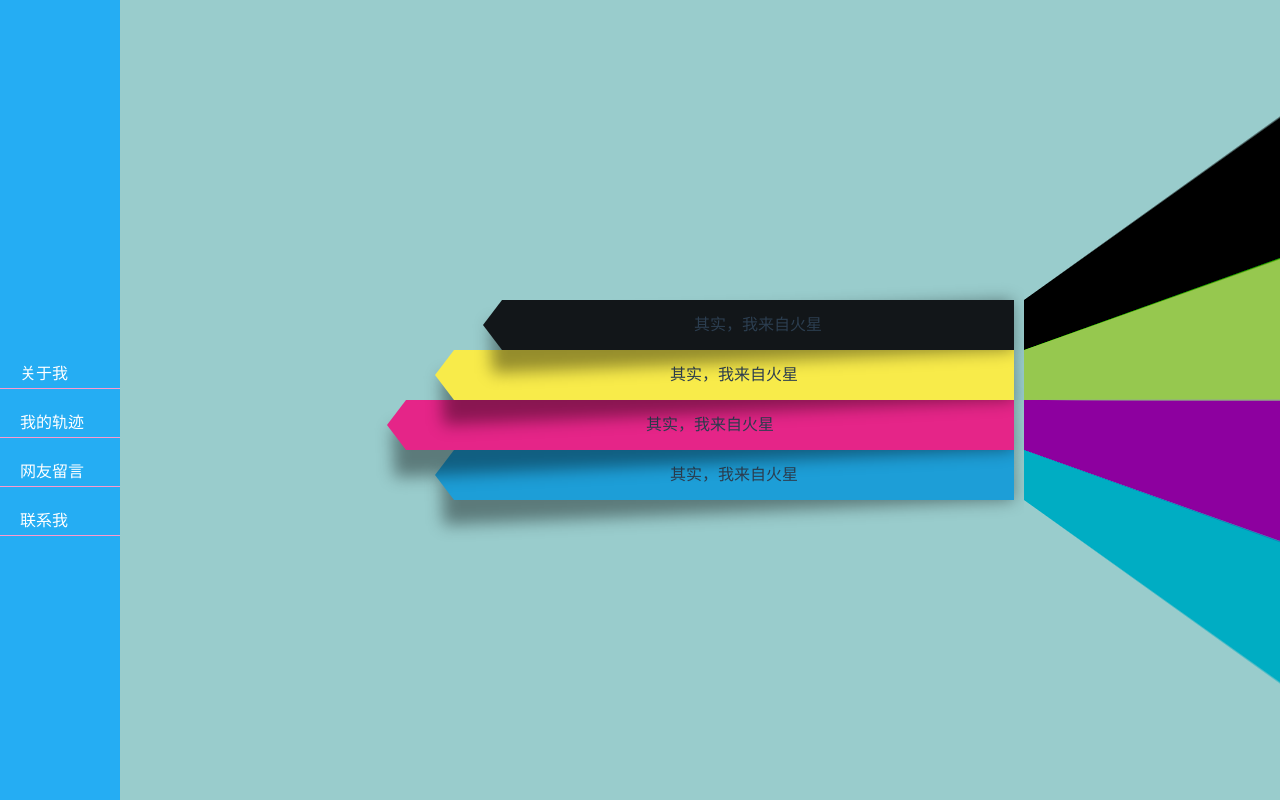
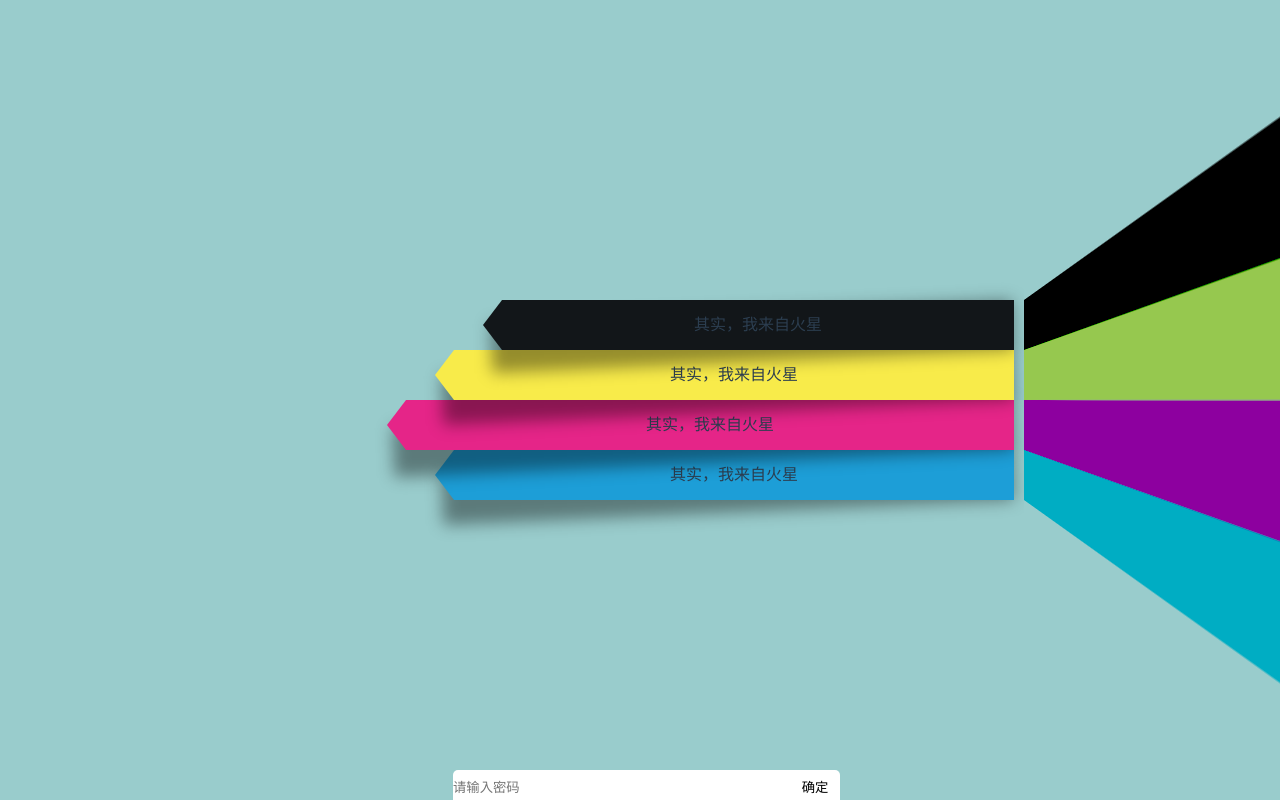
Before and after one commit to Nightsky123/code, a Vue app: page / in a window 1280 px wide. Built offline with nearby package versions, Linux system fonts and the light colour scheme; what vue-quill-editor would draw is missing.

Commit message:
加了个类似密码输入解屏效果

```diff
--- a/package.json
+++ b/package.json
@@ -18,7 +18,8 @@
     "vue": "^2.4.2",
     "vue-lazyload": "^1.1.3",
     "vue-quill-editor": "^2.3.3",
-    "vue-router": "^2.7.0"
+    "vue-router": "^2.7.0",
+    "vuex": "^3.0.1"
   },
   "devDependencies": {
     "autoprefixer": "^7.1.2",
--- a/src/components/Main/Main.vue
+++ b/src/components/Main/Main.vue
@@ -1,11 +1,10 @@
 <template>
   <div class="Main">
-    <!--<select  id="cnOrEn" @change="selectVal">-->
-      <!--<option>{{allWord.options[0].text}}</option>-->
-      <!--<option>{{allWord.options[1].text}}</option>-->
-    <!--</select>-->
-
-    <div id = 'headnav' class="bg">
+    <div id = 'headnav' v-show="headShow" class="bg">
+      <div class="list">
+        <input type="text" name="title" v-model:value="password" placeholder="请输入密码">
+        <button type="button" @click="check(password)">确定</button>
+      </div>
       <div class="bg-wall">
         <ul>
           <li><span>其实，我来自火星</span></li>
@@ -23,15 +22,14 @@
         </ul>
       </div>
     </div>
-
     <router-view></router-view>
-    <div class="tabClass">
+    <div class="tabClass" v-show="tabShow">
     <ul class="tab">
-      <li><router-link to="/aboutMe"  @click.native="changeColor($event)">{{allWord.showTheWord.tab1}}</router-link></li>
-      <li><router-link to="/myTrial"   @click.native="changeColor($event)">{{allWord.showTheWord.tab2}}</router-link></li>
+      <li><router-link to="/aboutMe"  @click.native="changeColor()">{{allWord.showTheWord.tab1}}</router-link></li>
+      <li><router-link to="/myTrial"   @click.native="changeColor()">{{allWord.showTheWord.tab2}}</router-link></li>
       <!--<li><router-link to="/second"  @click.native="changeColor($event)">{{allWord.showTheWord.tab3}}</router-link></li>-->
-      <li><router-link to="/leaveMessage"   @click.native="changeColor($event)">{{allWord.showTheWord.tab4}}</router-link></li>
-      <li><router-link to="/starFlow"   @click.native="changeColor($event)">{{allWord.showTheWord.tab5}}</router-link></li>
+      <li><router-link to="/leaveMessage"   @click.native="changeColor()">{{allWord.showTheWord.tab4}}</router-link></li>
+      <li><router-link to="/starFlow"   @click.native="changeColor()">{{allWord.showTheWord.tab5}}</router-link></li>
     </ul>
     </div>
   </div>
@@ -44,6 +42,8 @@
   import second from '../child/second'
   import Hello from '../child/leaveMessage'
   import myTrial from '../child/myTrial'
+
+  import {mapState,mapMutations} from 'vuex'
   export default {
     name: 'Main',
     components:{
@@ -54,21 +54,48 @@
         allWord:global.allWord,
         msg: 'Welcome to Your Vue.js App',
         show: true,
+        headShow:true,
+        password: '', //密码
+        loginOrNot:'',
+        tabShow:false
 
       }
     },
-
+    computed: {
+      ...mapState([
+        'login'
+      ])
+    },
     methods:{
+      ...mapMutations([
+        'checkPassword'
+      ]),
+      check(password) {
+        this.checkPassword({
+          password:password
+        });
+        //状态是true则可登陆
+        if(this.$store.state.login){
+          this.loginOrNot = true;
+          //隐藏登录页
+          this.headShow = false;
+          //登陆后显示tab导航
+          this.tabShow = true;
+          //页面至我的页面
+          this.$router.replace('/aboutMe')
+        }else{
+          this.loginOrNot = false;
+          this.headShow = true;
+        }
+      },
       selectVal: function(ele) {
         /*中英文切换*/
         this.allWord.selected = ele.target.selectedOptions[0].value;
         this.allWord.selected === '简体中文'?this.allWord.showTheWord = this.allWord.Cn:this.allWord.showTheWord = this.allWord.En;
       },
-      changeColor:function(event){
-        let s = document.getElementById('headnav');
-        s.style.display = 'none';
-        event.target.href.indexOf('map')>0? document.getElementById('cnOrEn').style.display = 'none':'';
-
+      //隐藏首页
+      changeColor:function(){
+          this.headShow = false;
       }
     }
   }
@@ -83,7 +110,29 @@
     height: 100%;
     overflow: auto;
   }
+   .list{
+     margin: 0 auto;
+     width: 100%;
+     position: absolute;
+     top:calc(100vh - 30px);
 
+     input{
+       width: 350px;
+       height: 35px;
+       border-radius: 5px;
+       border: 0;
+       outline: none;
+     }
+     button{
+       width: 50px;
+       height: 35px;
+       border-radius: 5px;
+       border: 0;
+       background: #fff;
+       margin: -13px;
+       line-height: 35px;
+     }
+   }
   .bg {
     height: 100vh;
     overflow: hidden;
--- a/src/components/child/aboutMe.vue
+++ b/src/components/child/aboutMe.vue
@@ -55,6 +55,7 @@
         ]
       }
     },
+
     methods:{
       firstPageArticle:function(arg){
         let self = this;
--- a/src/components/child/leaveMessage.vue
+++ b/src/components/child/leaveMessage.vue
@@ -3,11 +3,7 @@
     <div class="nav">
       <ul class="timeline">
         <li v-model='allList' v-for="listData in allList">
-          <!--<time class="cbp_tmtime"><span></span> <span></span></time>-->
-          <!--<div class="cbp_tmicon"></div>-->
           <div class="cbp_tmlabel"  data-scroll-reveal="enter right over 1s" data-scroll-reveal-id="2" style="-webkit-transform: translatex(0);transform: translatex(0);opacity: 1;-webkit-transition: -webkit-transform 1s ease-in-out 0s,  opacity 1s ease-in-out 0s;transition: transform 1s ease-in-out 0s, opacity 1s ease-in-out 0s;-webkit-perspective: 1000;-webkit-backface-visibility: hidden;" data-scroll-reveal-initialized="true">
-            <!--<h2>{{listData.detail.match(/\S{20}/i)[0]}}</h2>-->
-            <!--<p><span class="blogpic">{{listData.detail.match(/\s{4}/g)}}<a href=""><img src="" /></a></span></p>-->
             <h2>{{listData.data}}</h2>
             <p>------来自{{listData.name===""?'无名氏':listData.name}}</p>
             <p><span class="blogpic">{{listData.data.match(/\s{4}/g)}}<a href=""><img src="" /></a></span></p>
--- a/src/components/child/second.vue
+++ b/src/components/child/second.vue
@@ -4,6 +4,7 @@
     <ul class="popup-title">
       <li v-for="(name,index) in tabTittle" :class ='{on:index===tabActive}' @click='tabCheck(index)'>{{name}}</li>
     </ul>
+
     <!--<ul class="popup-body">-->
       <!--<li v-bind:class="{showElement:tabActive === 0}">0</li>-->
       <!--<li v-bind:class="{showElement:tabActive === 1}">1</li>-->
@@ -13,6 +14,7 @@
       <!--<li :class="{showElement:tabActive === 4}">4</li>-->
       <!--<li :class="{showElement:tabActive === 5}">5</li>-->
     <!--</ul>-->
+
     </div>
   </div>
 </template>
--- a/src/main.js
+++ b/src/main.js
@@ -4,6 +4,17 @@ import Vue from 'vue'
 import App from './App'
 import router from './router'
 
+import Vuex from 'vuex'
+
+Vue.use(Vuex)
+//安装vuex
+// 每一个 Vuex 应用的核心就是 store（仓库）。"store" 基本上就是一个容器，它包含着你的应用中大部分的状态(即 state)。Vuex 和单纯的全局对象有以下两点不同：
+
+// Vuex 的状态存储是响应式的。当 Vue 组件从 store 中读取状态的时候，若 store 中的状态发生变化，那么相应的组件也会相应地得到高效更新。
+
+// 你不能直接改变 store 中的状态。改变 store 中的状态的唯一途径就是显式地提交 mutations。这样使得我们可以方便地跟踪每一个状态的变化，从而让我们能够实现一些工具帮助我们更好地了解我们的应用。
+import stores from './store/store'
+const store = new Vuex.Store(stores);
 
 Vue.config.productionTip = false
 
@@ -12,5 +23,6 @@ new Vue({
   el: '#app',
   router,
   template: '<App/>',
-  components: { App }
+  components: { App },
+  store
 })
--- /dev/null
+++ b/src/store/store.js
@@ -0,0 +1,15 @@
+
+const store = {
+  state: {
+    login: false
+  },
+  mutations: {
+    checkPassword(state, obj) {
+      if(obj.password==='ljx'){
+        state.login = true;
+      }
+    }
+  }
+}
+
+module.exports = store
```
Also changed, not shown: 1 other file (tests, documents, lock files or other folders).
